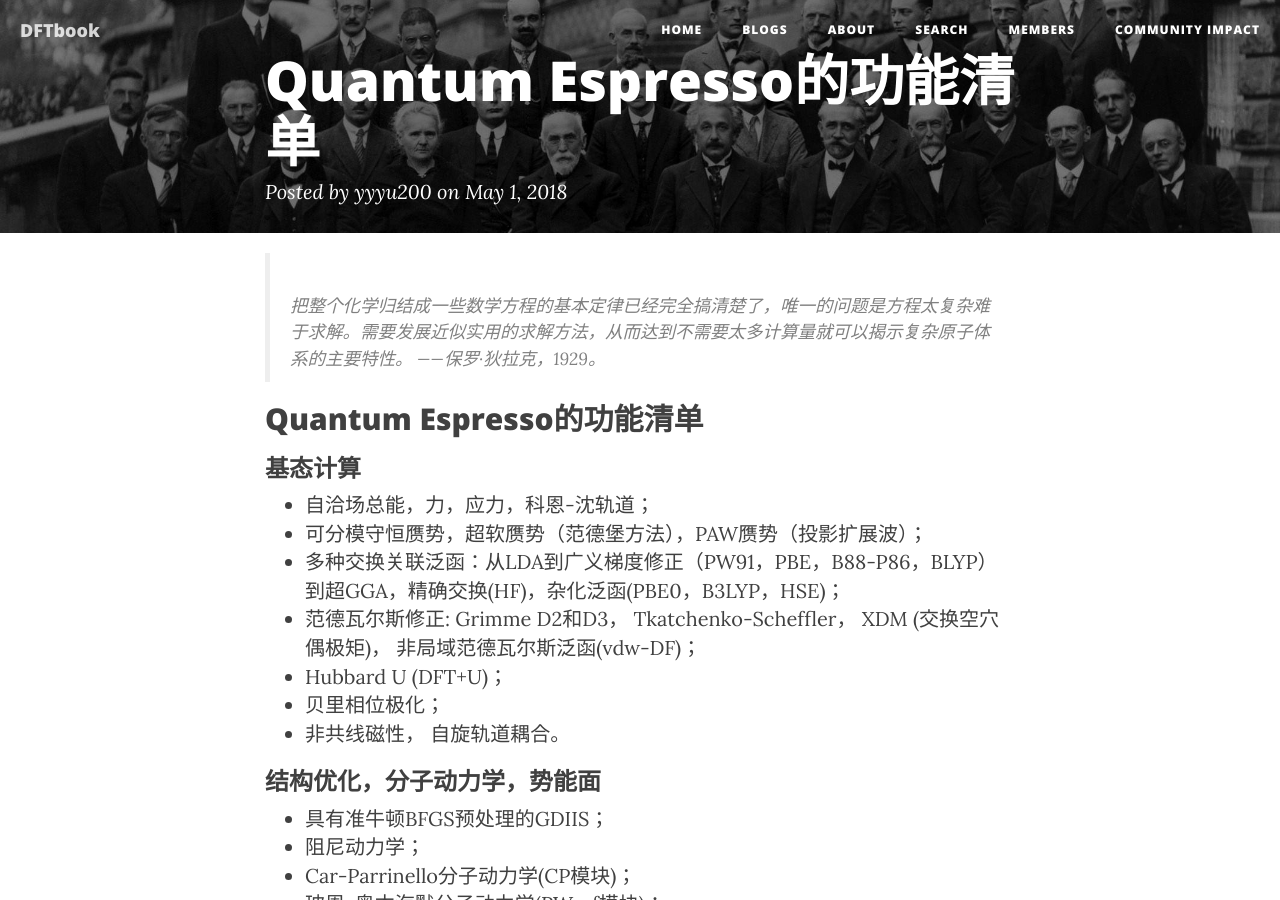
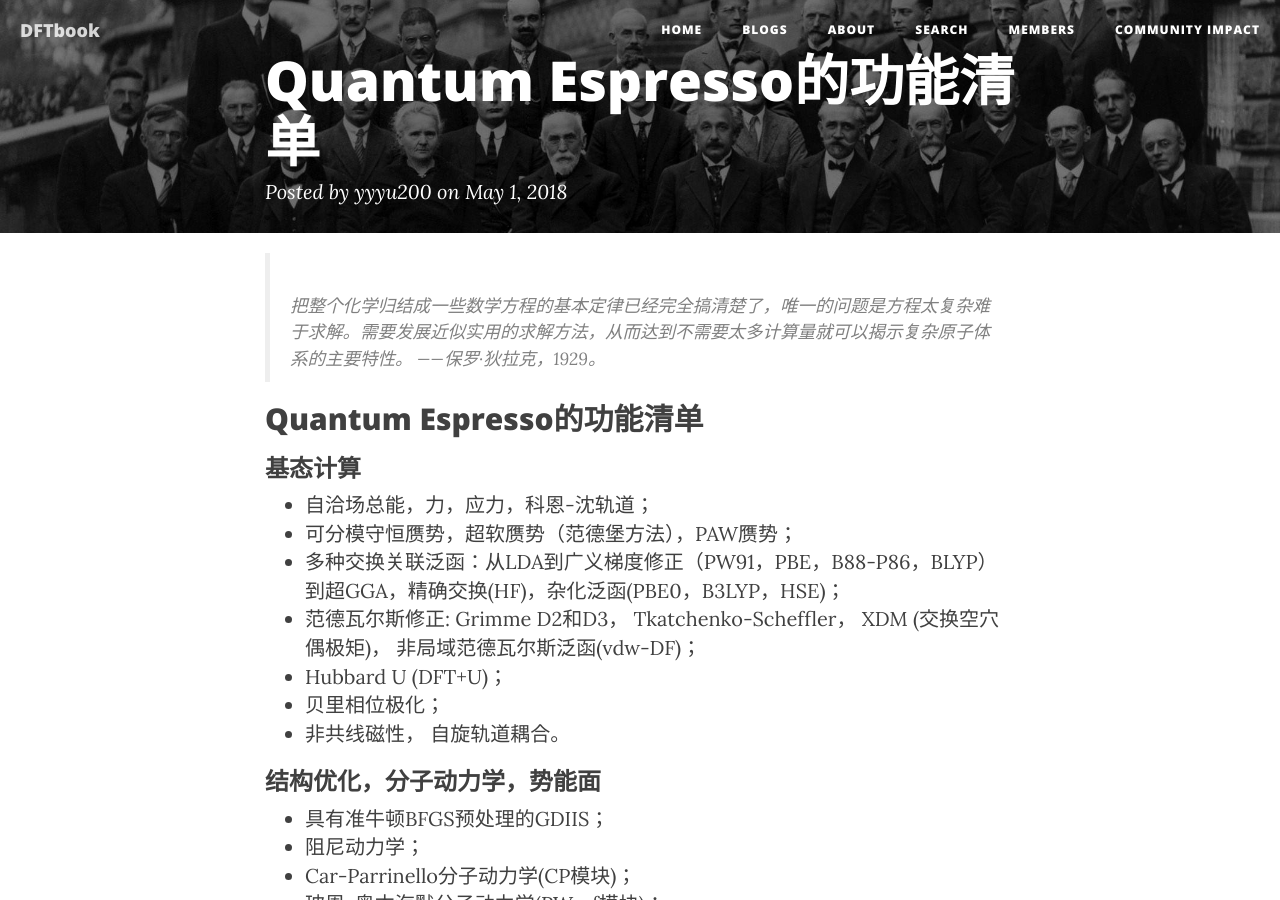
Before and after one commit to yyyu200/DFTbook, a Jekyll site: the page built from _posts/2018-05-01-New-Notebook.markdown, in a window 1280 px wide and 900 px high. Built offline with Jekyll 4.4.1, drawn with Linux system fonts in a browser that asks for light colours; nearby versions of some CDN libraries; comment, search, counter and statistics services are not loaded.

Commit message:
modify at20190314-08:43:25-aliyun

```diff
--- a/_posts/2018-05-01-New-Notebook.markdown
+++ b/_posts/2018-05-01-New-Notebook.markdown
@@ -20,7 +20,7 @@
 ## Quantum Espresso的功能清单
 ### 基态计算
 + 自洽场总能，力，应力，科恩-沈轨道；
-+ 可分模守恒赝势，超软赝势（范德堡方法），PAW赝势（投影扩展波）；
++ 可分模守恒赝势，超软赝势（范德堡方法），PAW赝势；
 + 多种交换关联泛函：从LDA到广义梯度修正（PW91，PBE，B88-P86，BLYP）到超GGA，精确交换(HF)，杂化泛函(PBE0，B3LYP，HSE)；
 + 范德瓦尔斯修正: Grimme D2和D3， Tkatchenko-Scheffler， XDM (交换空穴偶极矩)， 非局域范德瓦尔斯泛函(vdw-DF)；
 + Hubbard U (DFT+U)；
```
